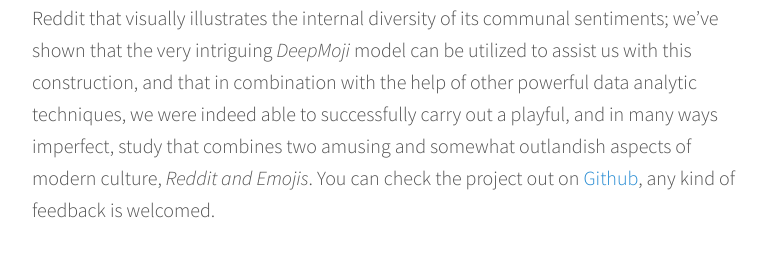
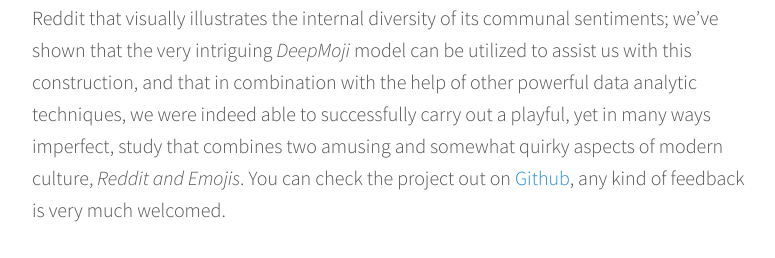
Before and after one commit to wiskojo/wiskojo.github.io, a Jekyll site: the page built from _posts/2018-04-02-visualizing-reddit-sentiments-with-emojis.md, in a window 1280 px wide and 900 px high, scrolled down 13586 px, cut to the strip 428-815 px from the top of the window. Shown: the part 126-384 px from the top of the strip, without its empty margins (248-1023 px from the left). Built offline with Jekyll 4.4.1, drawn with Linux system fonts in a browser that asks for light colours; comment, search, counter and statistics services are not loaded.

Commit message:
Update 2018-04-02-visualizing-reddit-sentiments-with-emojis.md

```diff
--- a/_posts/2018-04-02-visualizing-reddit-sentiments-with-emojis.md
+++ b/_posts/2018-04-02-visualizing-reddit-sentiments-with-emojis.md
@@ -112,4 +112,4 @@ We've now examined various interesting aspects of our sentiment data, investigat
 
 ### Conclusions and Discussion
 ***
-By exploration of various analytical methods, we've been able to construct a map of Reddit that visually illustrates the internal diversity of its communal sentiments; we've shown that the very intriguing *DeepMoji* model can be utilized to assist us with this construction, and that in combination with the help of other powerful data analytic techniques, we were indeed able to successfully carry out a playful, and in many ways imperfect, study that combines two amusing and somewhat outlandish aspects of modern culture, *Reddit and Emojis*. You can check the project out on [Github](https://github.com/wiskojo/Reddit-and-Emojis), any kind of feedback is welcomed.
+By exploration of various analytical methods, we've been able to construct a map of Reddit that visually illustrates the internal diversity of its communal sentiments; we've shown that the very intriguing *DeepMoji* model can be utilized to assist us with this construction, and that in combination with the help of other powerful data analytic techniques, we were indeed able to successfully carry out a playful, yet in many ways imperfect, study that combines two amusing and somewhat quirky aspects of modern culture, *Reddit and Emojis*. You can check the project out on [Github](https://github.com/wiskojo/Reddit-and-Emojis), any kind of feedback is very much welcomed.
```
